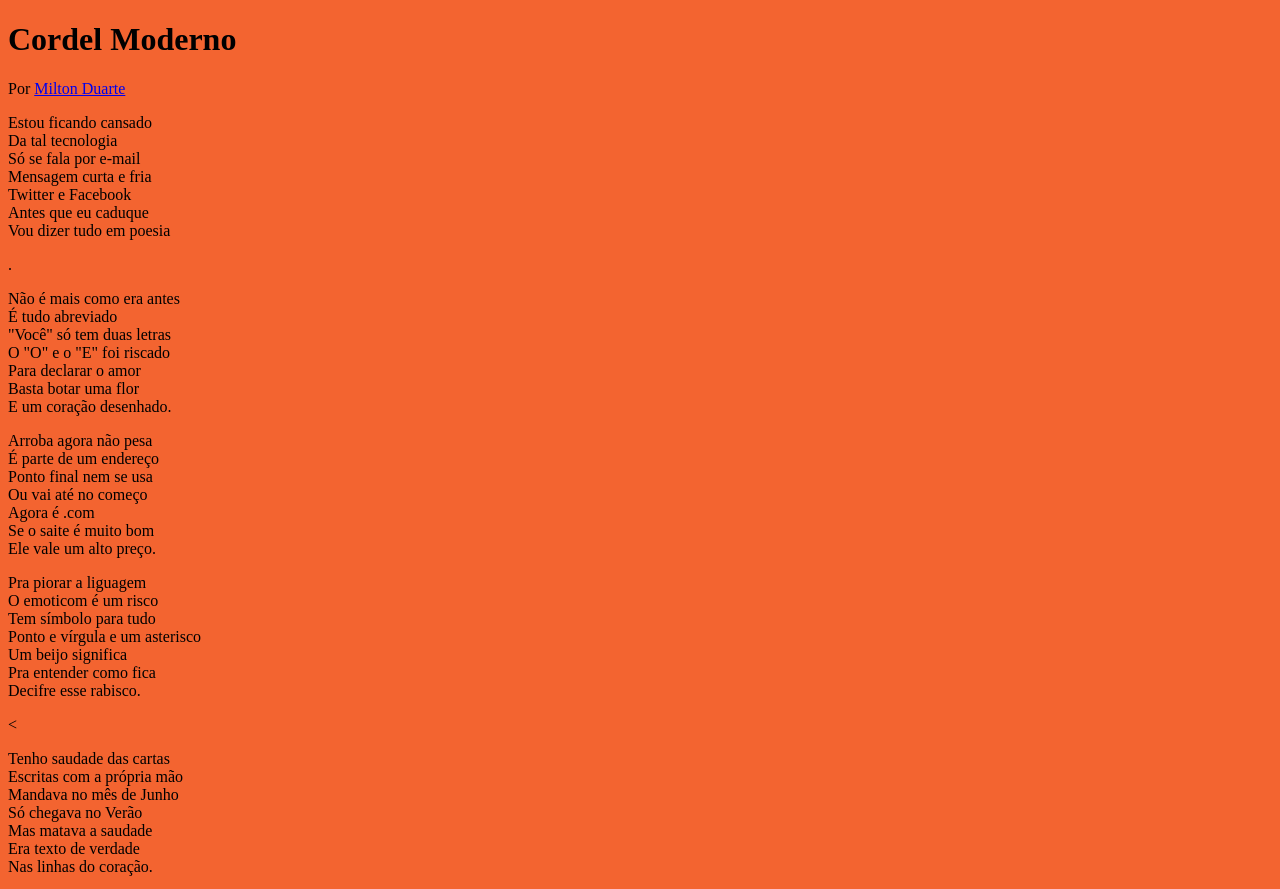
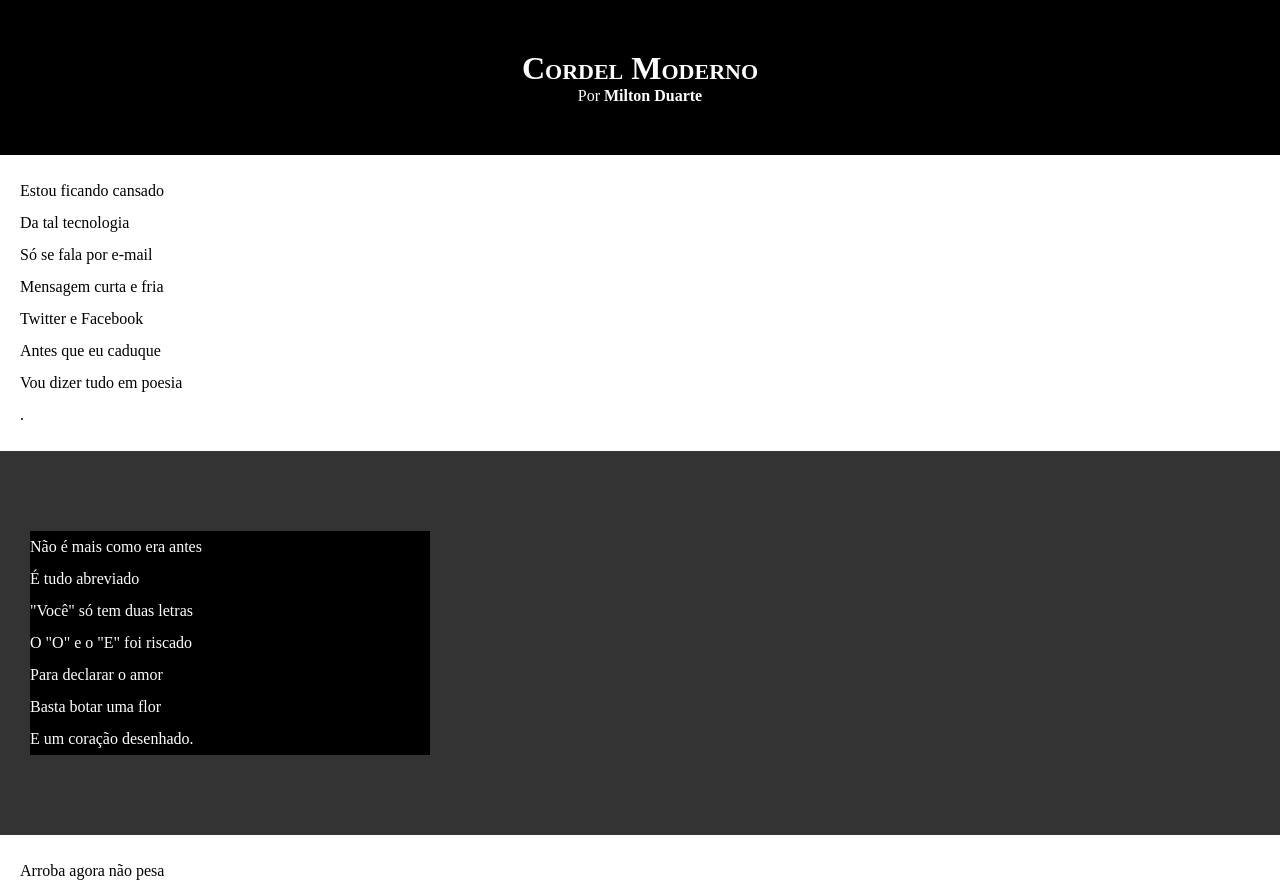
Before and after one commit to lucascavalcante1993/html-css, a plain HTML site: page desafios/desa012/index.html in a window 1280 px wide. Shown: the top 889 px of the page. Drawn offline with Linux system fonts and the light colour scheme.

Commit message:
atualizei estilos de texto e blocos

```diff
--- a/desafios/desa012/estilo/style.css
+++ b/desafios/desa012/estilo/style.css
@@ -1,5 +1,69 @@
 @charset "UTF-8";
 
-body{
-  background-color: rgb(243, 100, 48);
+* {
+    margin: 0;
+    padding: 0;
 }
+
+html, body{
+  min-height: 100vh;
+  background-color: darkgray;
+}
+
+header{
+  background-color: black;
+  color: white;
+  text-align: center;
+}
+
+header > h1{
+  padding-top: 50px;
+  font-variant: small-caps;
+
+}
+
+header > p{
+  padding-bottom: 50px;
+}
+
+header a, footer a{
+  color: white;
+  text-decoration: none;
+  font-weight: bolder;
+}
+
+header a:hover, footer a:hover{
+  text-decoration: underline;
+}
+
+
+section{
+  padding-top: 10vh;
+  padding-bottom: 10vh;
+  line-height: 2em;
+  padding-left: 30px;
+}
+
+section.normal{
+  background-color: white;
+  color: black;
+  padding: 20px;
+}
+
+section.image{
+  background-color: rgb(51, 51, 51);
+  color: white;
+}
+
+section.image > p{
+  width: 400px;
+  background-color: black;
+
+}
+
+footer{
+  background-color: rgba(0, 0, 0, 0.253);
+  color: white;
+  padding: 10px;
+  text-align: center;
+}
--- a/desafios/desa012/index.html
+++ b/desafios/desa012/index.html
@@ -15,7 +15,7 @@
 
     </header>
 
-    <section>
+    <section class="normal">
       <p>
         Estou ficando cansado <br>
         Da tal tecnologia <br>
@@ -28,7 +28,7 @@
     </section>
 
 
-<section>
+<section class="image">
   <p>
 
         Não é mais como era antes <br>
@@ -43,7 +43,7 @@
 
 
 
-    <section>
+    <section class="normal">
 
         <p>
           Arroba agora não pesa <br>
@@ -69,7 +69,7 @@
 
 
 
-    <section>
+    <section class="image">
       <p>
         Tenho saudade das cartas <br>
         Escritas com a própria mão <br>
@@ -83,7 +83,7 @@
 
 
 
-    <section>
+    <section class="normal">
       <p>
         Agora, escrevo e envio <br>
         Chegando na mesma hora  <br>
```
